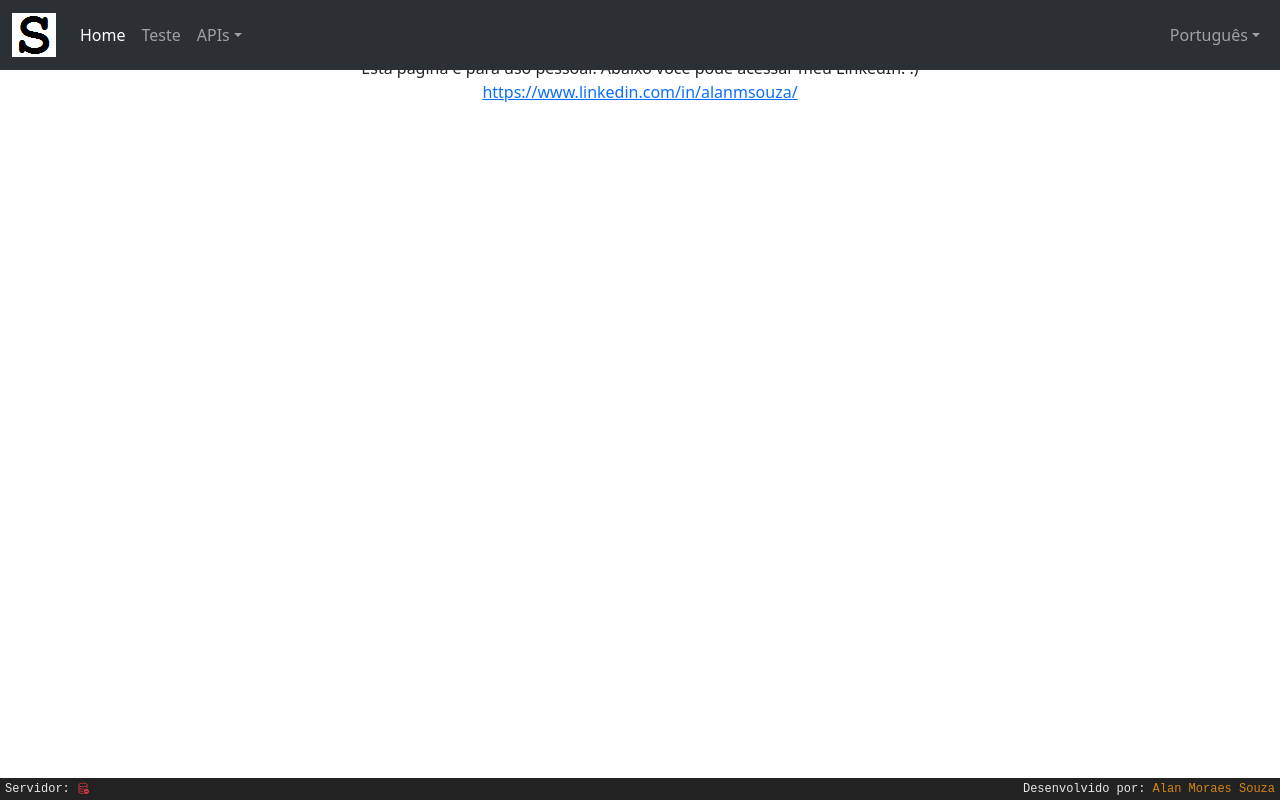
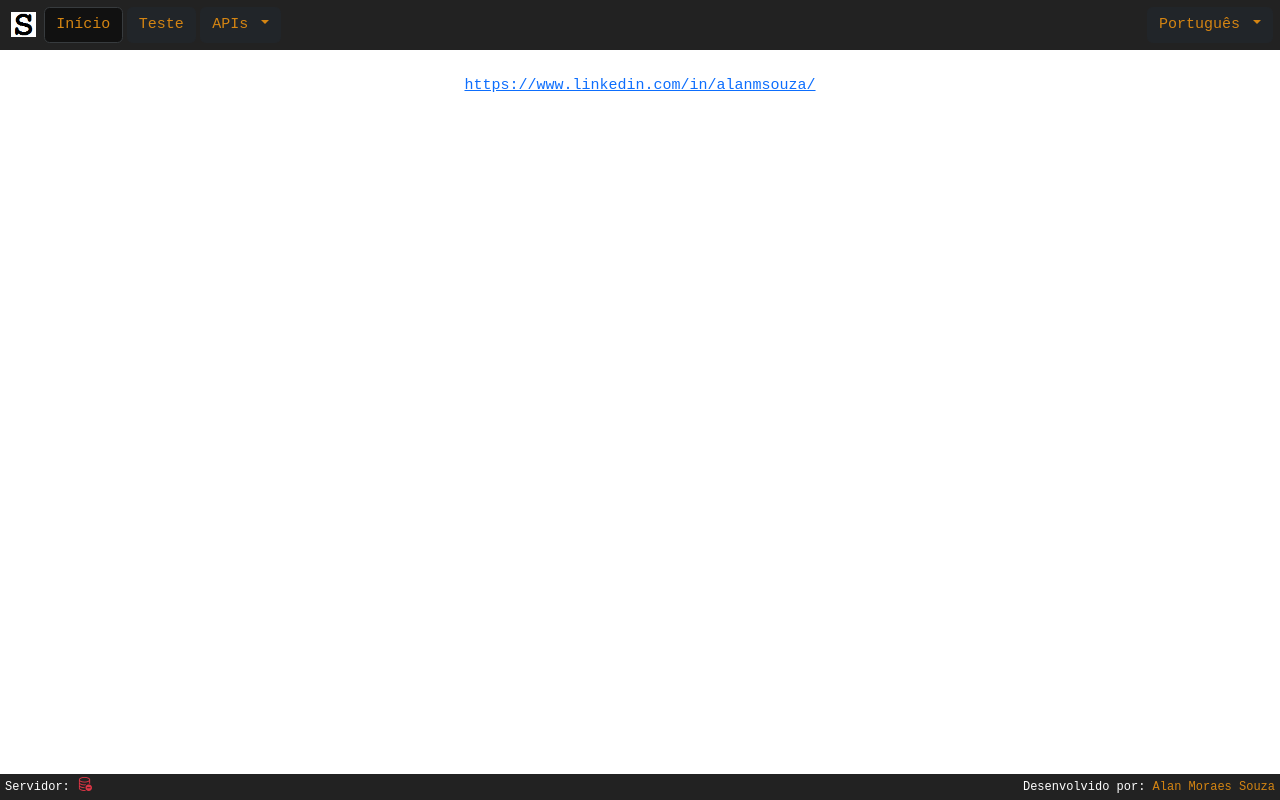
Before and after one commit to souza-eti-br/souza-frontend, an Angular app: page /#/home in a window 1280 px wide. Built offline with nearby package versions, Linux system fonts and the light colour scheme; no server answers.

Commit message:
Falta main

```diff
--- a/src/parts/footer.component.html
+++ b/src/parts/footer.component.html
@@ -1,4 +1,4 @@
-<div class="fixed-bottom text-end footer" style="background-color: #222222;" data-bs-theme="dark">
+<div class="fixed-bottom text-end footer">
     <span class="server-status">{{i18n.get("server")}}: <i class="bi bi-{{server.online ? 'database-check text-success' : 'database-dash text-danger'}}"></i></span>
     <span>{{i18n.get("developed.by")}}: </span>
     <a href="mailto:alan@souza.eti.br" target="_blank">Alan Moraes Souza</a>
--- a/src/parts/header.component.html
+++ b/src/parts/header.component.html
@@ -1,31 +1,24 @@
-<nav class="navbar fixed-top navbar-expand-lg bg-body-tertiary" data-bs-theme="dark">
-  <div class="container-fluid">
-    <a class="navbar-brand" href="/#/home"><img alt="Souza.eti.br" src="images/favicon.png"/></a>
-    <button class="navbar-toggler" type="button" data-bs-toggle="collapse" data-bs-target="#navbarSupportedContent" aria-controls="navbarSupportedContent" aria-expanded="false" aria-label="Toggle navigation">
-      <span class="navbar-toggler-icon"></span>
-    </button>
-    <div class="collapse navbar-collapse" id="navbarSupportedContent">
-      <ul class="navbar-nav me-auto mb-2 mb-lg-0">
-        <li class="nav-item"><a class="nav-link {{isRoute('home') ? 'active' : ''}}" href="/#/home">Home</a></li>
-        <li class="nav-item"><a class="nav-link {{isRoute('teste') ? 'active' : ''}}" href="/#/teste">Teste</a></li>
-        <li class="nav-item dropdown">
-          <a class="nav-link dropdown-toggle {{isRouteStartsWith('apis/') ? 'active' : ''}}" href="#" role="button" data-bs-toggle="dropdown" aria-expanded="false">APIs</a>
-          <ul class="dropdown-menu">
+<div class="fixed-top header" data-bs-theme="dark">
+    <a href="/#/home"><img class="logo" alt="Souza.eti.br" src="images/favicon.png"/></a>
+    <a href="/#/home" class="btn btn-dark {{isRoute('home') ? 'active' : ''}}">{{i18n.get("home")}}</a>
+    <a href="/#/teste" class="btn btn-dark {{isRoute('teste') ? 'active' : ''}}">Teste</a>
+    <span class="dropdown">
+        <a class="btn btn-dark dropdown-toggle {{isRouteStartsWith('apis/') ? 'active' : ''}}" href="#" role="button" data-bs-toggle="dropdown" aria-expanded="false">
+            APIs
+        </a>
+        <ul class="dropdown-menu">
             <li><a class="dropdown-item {{isRoute('apis/api01') ? 'active' : ''}}" href="/#/apis/api01">API 01</a></li>
             <li><a class="dropdown-item {{isRoute('apis/api02') ? 'active' : ''}}" href="/#/apis/api02">API 02</a></li>
-          </ul>
-        </li>
-      </ul>
-      <ul class="navbar-nav md-auto mb-2 mb-lg-0">
-        <li class="nav-item dropdown">
-          <a class="nav-link dropdown-toggle" href="#" role="button" data-bs-toggle="dropdown" aria-expanded="false">{{getLanguage()}}</a>
-          <ul class="dropdown-menu">
+        </ul>
+    </span>
+    <div class="dropdown selector-language">
+        <a class="btn btn-dark dropdown-toggle" href="#" role="button" data-bs-toggle="dropdown" aria-expanded="false">
+            {{getLanguage()}}
+        </a>
+        <ul class="dropdown-menu">
             <li><a class="dropdown-item" (click)="i18n.language = 'en';">English</a></li>
             <li><a class="dropdown-item" (click)="i18n.language = 'es';">Español</a></li>
             <li><a class="dropdown-item" (click)="i18n.language = 'pt';">Português</a></li>
-          </ul>
-        </li>
-      </ul>
+        </ul>
     </div>
-  </div>
-</nav>
+</div>
--- a/src/services/i18n.service.ts
+++ b/src/services/i18n.service.ts
@@ -6,18 +6,21 @@ export class I18nService {
     messages: {[key: string]: {[key: string]: string}} = {
         pt: {
             "developed.by": "Desenvolvido por",
+            "home": "Início",
             "loading": "Carregando",
             "server": "Servidor",
             "welcome": "Bem-vindo!",
             "welcome-text": "Está página é para uso pessoal. Abaixo você pode acessar meu LinkedIn. :)"
         }, es: {
             "developed.by": "Desarrollado por",
+            "home": "Inicio",
             "loading": "Cargando",
             "welcome": "Bienvenidos!",
             "server": "Servidor",
             "welcome-text": "Esta página es para uso personal. A continuación puedes acceder a mi LinkedIn. :)"
         }, en: {
             "developed.by": "Developed by",
+            "home": "Home",
             "loading": "Loading",
             "server": "Server",
             "welcome": "Welcome!",
--- a/src/styles/index.css
+++ b/src/styles/index.css
@@ -1,9 +1,8 @@
-/*html {
+* {
     font-family: monospace;
     font-size: 15px;
-    background-color: #000000;
     color: #FFFFFF;
-}*/
+}
 
 
 /*
@@ -30,67 +29,6 @@ div.main {
     top: 43px;
 }
 
-div.header {
-    background-color: #222222;
-    height: 33px;
-    left: 0px;
-    overflow: hidden;
-    padding: 5px;
-    position: absolute;
-    right: 0px;
-    top: 0px;
-}
-
-div.header img.logo {
-    float: left;
-    height: 25px;
-    margin-left: 4px;
-    margin-right: 10px;
-    margin-top: 4px;
-    width: 25px;
-    cursor: pointer;
-}
-
-div.header select.i18n {
-    background-color: #333333;
-    border: #000000 thin solid;
-    color: #DDDDDD;
-    float: right;
-    margin: 2px;
-    padding: 5px 4px;
-}
-
-a.header-link {
-    background-color: #222222;
-    color: #D58512;
-    float: left;
-    margin-top: 2px;
-    font-weight: 400;
-    padding: 5px 15px;
-    text-decoration: none;
-}
-
-a.header-link-active {
-    background-color: #111111;
-    color: #D58512;
-    float: left;
-    margin-top: 2px;
-    font-weight: 900;
-    padding: 5px 15px;
-    text-decoration: none;
-}
-
-a.header-link:hover {
-    font-weight: 900;
-}
-
-
-
-span.footer-server-status {
-    color: #FF3333;
-    font-weight: 900;
-}
-
 div.loading-screen {
     background-color: #FFFFFF;
     bottom: 0px;
@@ -107,24 +45,64 @@ div.loading-screen {
 
 
 
+div.header {
+    background-color: #222222;
+    padding: 5px;
+}
+
+div.header > a, div.header > span > a, div.selector-language > a {
+    color: #D58512;
+    margin: 2px;
+}
+
+div.header > a.active, div.header > span > a.active, div.header > span > ul > li > a.active, div.selector-language > ul > li > a.active {
+    color: #D58512;
+    background-color: #111111;
+}
+
+div.header > span > a.show, div.selector-language > a.show {
+    color: #D58512;
+}
+
+div.header > a:hover, div.header > span > a:hover, div.header > span > ul > li > a:hover, div.selector-language > a:hover, div.selector-language > ul > li > a:hover {
+    font-weight: 900;
+    color: #D58512;
+}
+
+div.header > span > ul > li > a, div.selector-language > ul > li > a {
+    color: #D58512;
+}
+
+div.header > a > img.logo {
+    height: 25px;
+    width: 25px;
+    margin: 4px;
+}
+
+div.selector-language {
+    float: right;
+}
+
 div.footer {
     background-color: #222222;
     color: #E8E8E8;
-    font-family: monospace;
-    font-size: 12px;
     padding: 2px 5px;
 }
 
-div.footer a {
+div.footer > * {
+    font-size: 12px;
+}
+
+div.footer > a {
     color: #D58512;
     text-decoration: none;
     font-weight: 400;
 }
 
-div.footer a:hover {
+div.footer > a:hover {
     font-weight: 900;
 }
 
-div.footer span.server-status {
+div.footer > span.server-status {
     float: left;
 }
```
